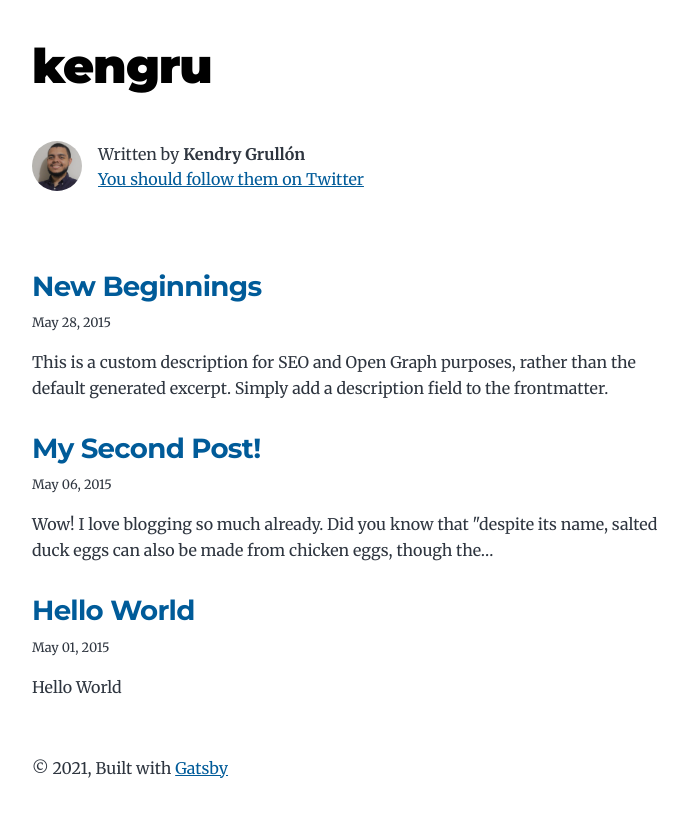
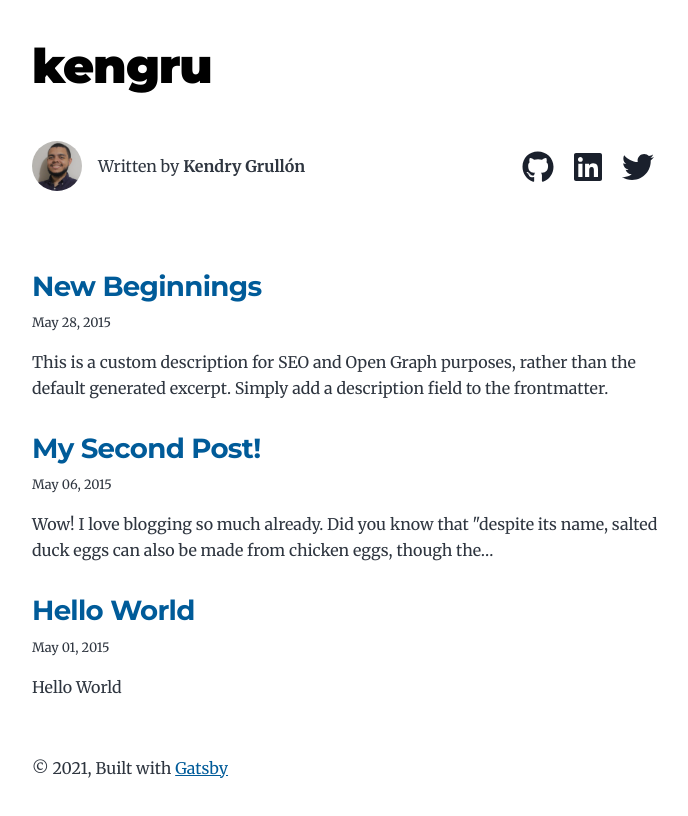
Before and after one commit to kengru/blog, a Gatsby site: page / in a window 1280 px wide. Shown: the whole page, without its empty margins (292-980 px from the left). Built offline with nearby package versions, Linux system fonts and the light colour scheme; Gatsby itself is replaced by a stand-in of ours.

Commit message:
Adding links for my social media.

```diff
--- a/gatsby-config.js
+++ b/gatsby-config.js
@@ -8,6 +8,7 @@ module.exports = {
     description: `A starter blog demonstrating what Gatsby can do.`,
     siteUrl: `https://kengru.do/`,
     social: {
+      github: `kengru`,
       linkedIn: `kengru`,
       twitter: `kxngru`
     }
--- a/package.json
+++ b/package.json
@@ -8,6 +8,9 @@
     "url": "https://github.com/gatsbyjs/gatsby/issues"
   },
   "dependencies": {
+    "@fortawesome/fontawesome-svg-core": "^1.2.34",
+    "@fortawesome/free-brands-svg-icons": "^5.15.2",
+    "@fortawesome/react-fontawesome": "^0.1.14",
     "gatsby": "^3.0.1",
     "gatsby-plugin-feed": "^3.0.0",
     "gatsby-plugin-gatsby-cloud": "^2.0.0",
--- a/src/components/bio.js
+++ b/src/components/bio.js
@@ -6,6 +6,13 @@
  */
 
 import * as React from "react";
+import { FontAwesomeIcon } from "@fortawesome/react-fontawesome";
+import {
+  faGithub,
+  faLinkedin,
+  faTwitter
+} from "@fortawesome/free-brands-svg-icons";
+
 import { useStaticQuery, graphql } from "gatsby";
 import { StaticImage } from "gatsby-plugin-image";
 
@@ -42,15 +49,36 @@ const Bio = () => {
         quality={95}
         alt="Profile picture"
       />
-      <div>
       {author?.name && (
         <p>
           Written by <strong>{author.name}</strong>
           {/* {author?.summary || null} */}
         </p>
       )}
-        <a href={`https://twitter.com/${social?.twitter || ``}`}>
-          You should follow them on Twitter
+      <div className="icons">
+        <a
+          className="brandLink"
+          target="_blank"
+          rel="noopener noreferrer"
+          href={`https://github.com/${social?.github}`}
+        >
+          <FontAwesomeIcon icon={faGithub} size="2x" />
+        </a>
+        <a
+          className="brandLink"
+          target="_blank"
+          rel="noopener noreferrer"
+          href={`https://linkedin.com/in/${social?.linkedIn}`}
+        >
+          <FontAwesomeIcon icon={faLinkedin} size="2x" />
+        </a>
+        <a
+          className="brandLink"
+          target="_blank"
+          rel="noopener noreferrer"
+          href={`https://twitter.com/${social?.twitter}`}
+        >
+          <FontAwesomeIcon icon={faTwitter} size="2x" />
         </a>
       </div>
     </div>
--- a/src/components/seo.js
+++ b/src/components/seo.js
@@ -5,10 +5,10 @@
  * See: https://www.gatsbyjs.com/docs/use-static-query/
  */
 
-import * as React from "react"
-import PropTypes from "prop-types"
-import { Helmet } from "react-helmet"
-import { useStaticQuery, graphql } from "gatsby"
+import * as React from "react";
+import PropTypes from "prop-types";
+import { Helmet } from "react-helmet";
+import { useStaticQuery, graphql } from "gatsby";
 
 const SEO = ({ description, lang, meta, title }) => {
   const { site } = useStaticQuery(
@@ -19,73 +19,75 @@ const SEO = ({ description, lang, meta, title }) => {
             title
             description
             social {
+              github
+              linkedIn
               twitter
             }
           }
         }
       }
     `
-  )
+  );
 
-  const metaDescription = description || site.siteMetadata.description
-  const defaultTitle = site.siteMetadata?.title
+  const metaDescription = description || site.siteMetadata.description;
+  const defaultTitle = site.siteMetadata?.title;
 
   return (
     <Helmet
       htmlAttributes={{
-        lang,
+        lang
       }}
       title={title}
       titleTemplate={defaultTitle ? `%s | ${defaultTitle}` : null}
       meta={[
         {
           name: `description`,
-          content: metaDescription,
+          content: metaDescription
         },
         {
           property: `og:title`,
-          content: title,
+          content: title
         },
         {
           property: `og:description`,
-          content: metaDescription,
+          content: metaDescription
         },
         {
           property: `og:type`,
-          content: `website`,
+          content: `website`
         },
         {
           name: `twitter:card`,
-          content: `summary`,
+          content: `summary`
         },
         {
           name: `twitter:creator`,
-          content: site.siteMetadata?.social?.twitter || ``,
+          content: site.siteMetadata?.social?.twitter || ``
         },
         {
           name: `twitter:title`,
-          content: title,
+          content: title
         },
         {
           name: `twitter:description`,
-          content: metaDescription,
-        },
+          content: metaDescription
+        }
       ].concat(meta)}
     />
-  )
-}
+  );
+};
 
 SEO.defaultProps = {
   lang: `en`,
   meta: [],
-  description: ``,
-}
+  description: ``
+};
 
 SEO.propTypes = {
   description: PropTypes.string,
   lang: PropTypes.string,
   meta: PropTypes.arrayOf(PropTypes.object),
-  title: PropTypes.string.isRequired,
-}
+  title: PropTypes.string.isRequired
+};
 
-export default SEO
+export default SEO;
--- a/src/style.css
+++ b/src/style.css
@@ -288,6 +288,7 @@ a:focus {
 
 .bio {
   display: flex;
+  align-items: center;
   margin-bottom: var(--spacing-16);
 }
 
@@ -300,6 +301,21 @@ a:focus {
   margin-bottom: var(--spacing-0);
   min-width: 50px;
   border-radius: 100%;
+}
+
+.icons {
+  margin-left: auto;
+  margin-top: var(--spacing-1);
+}
+
+.brandLink {
+  text-decoration: none;
+  color: var(--color-heading);
+  margin: 10px;
+}
+
+.brandLink:hover {
+  color: var(--color-accent);
 }
 
 .blog-post header h1 {
```
Also changed, not shown: 1 other file. Lines whose indentation alone changed are shown as unchanged.
